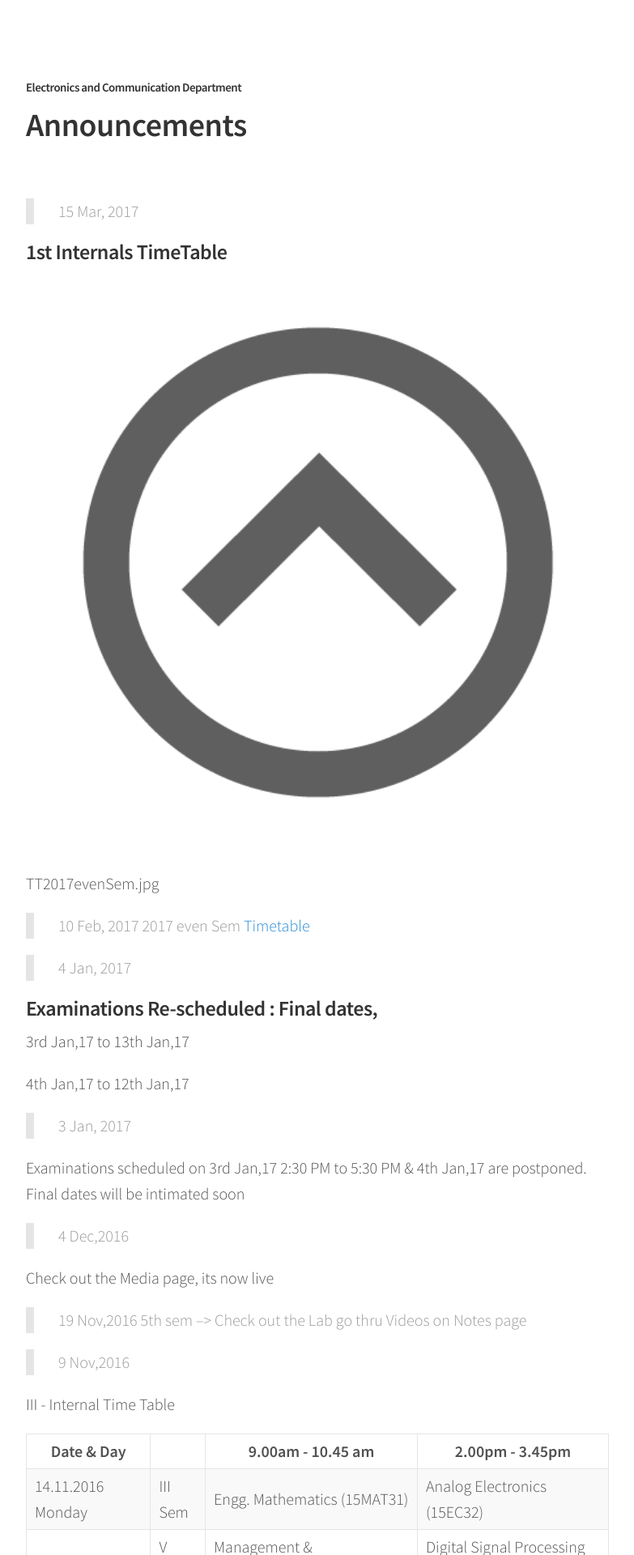
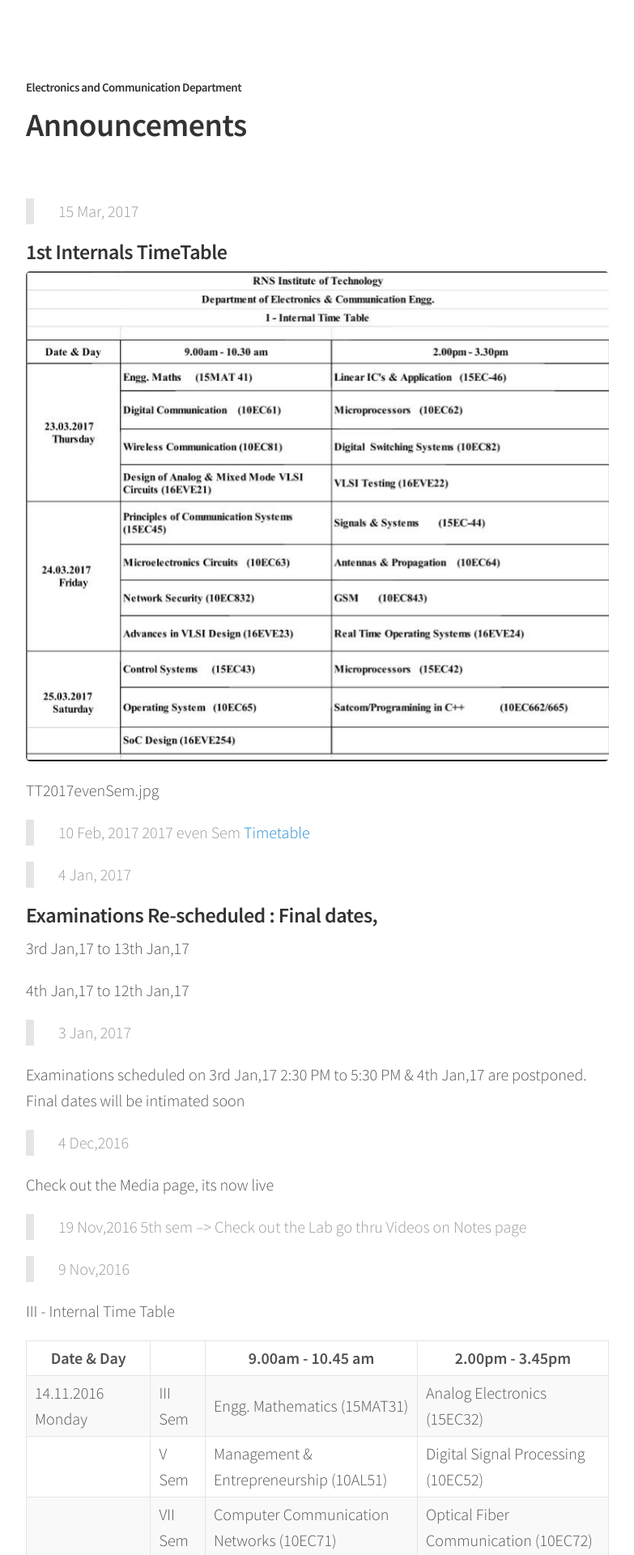
Before and after one commit to ecernsit/ecernsit.github.io, a Jekyll site: the page built from _posts/2016-09-21-announcements.md, in a window 1280 px wide. Shown: the top 1920 px of the page at 81% size, without its empty margins (248-1031 px from the left). Built offline with Jekyll 4.4.1, drawn with Linux system fonts in a browser that asks for light colours.

Commit message:
tt1st internals re

```diff
--- a/_posts/2016-09-21-announcements.md
+++ b/_posts/2016-09-21-announcements.md
@@ -6,7 +6,7 @@ title: Announcements
 
 ### 1st Internals TimeTable
 
- <img src="https://ecernsit.github.io/assets/top.png" style="width:100%">
+ <img src="https://ecernsit.github.io/assets/TT2017evenSem.jpg" style="width:100%">
 
 
 
```
